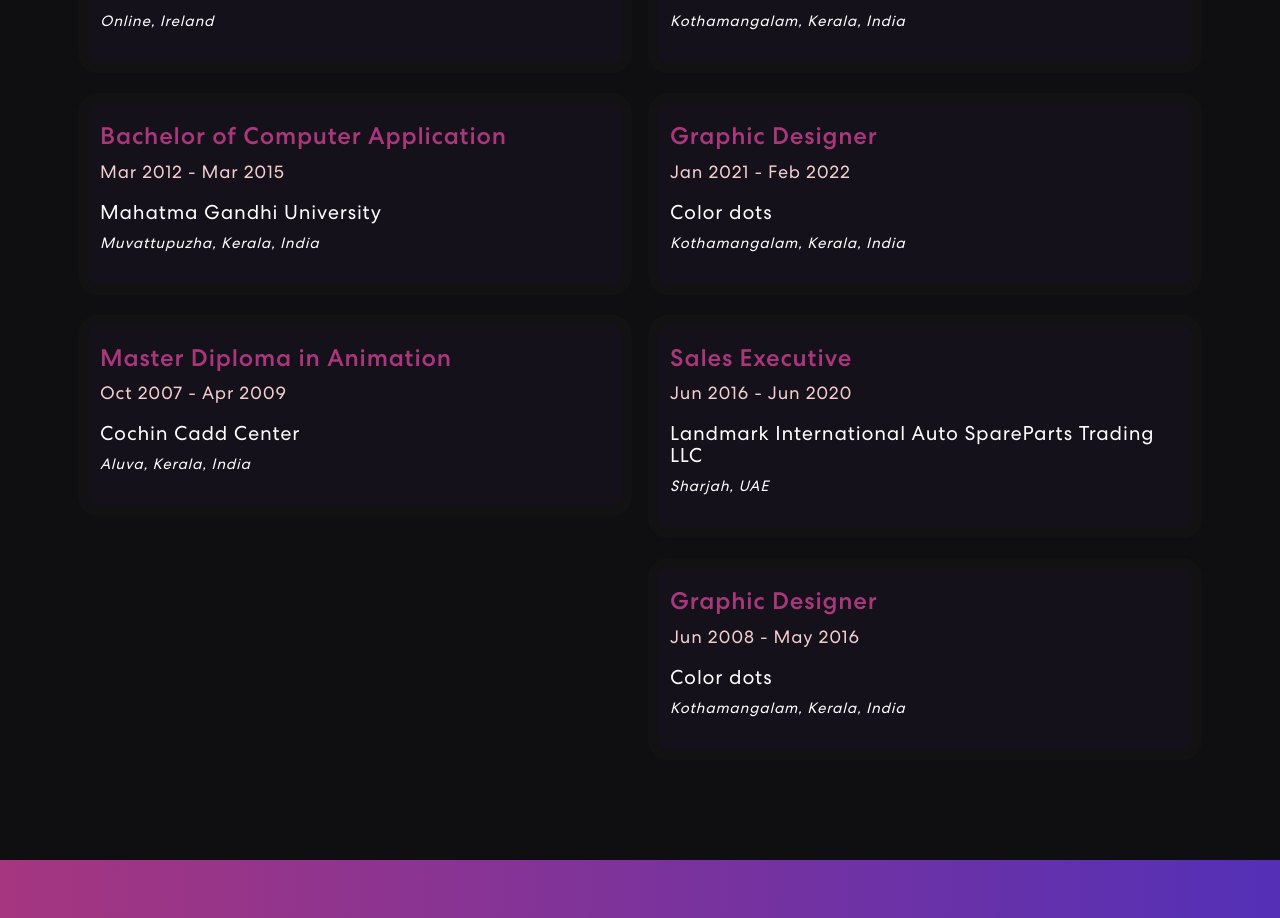
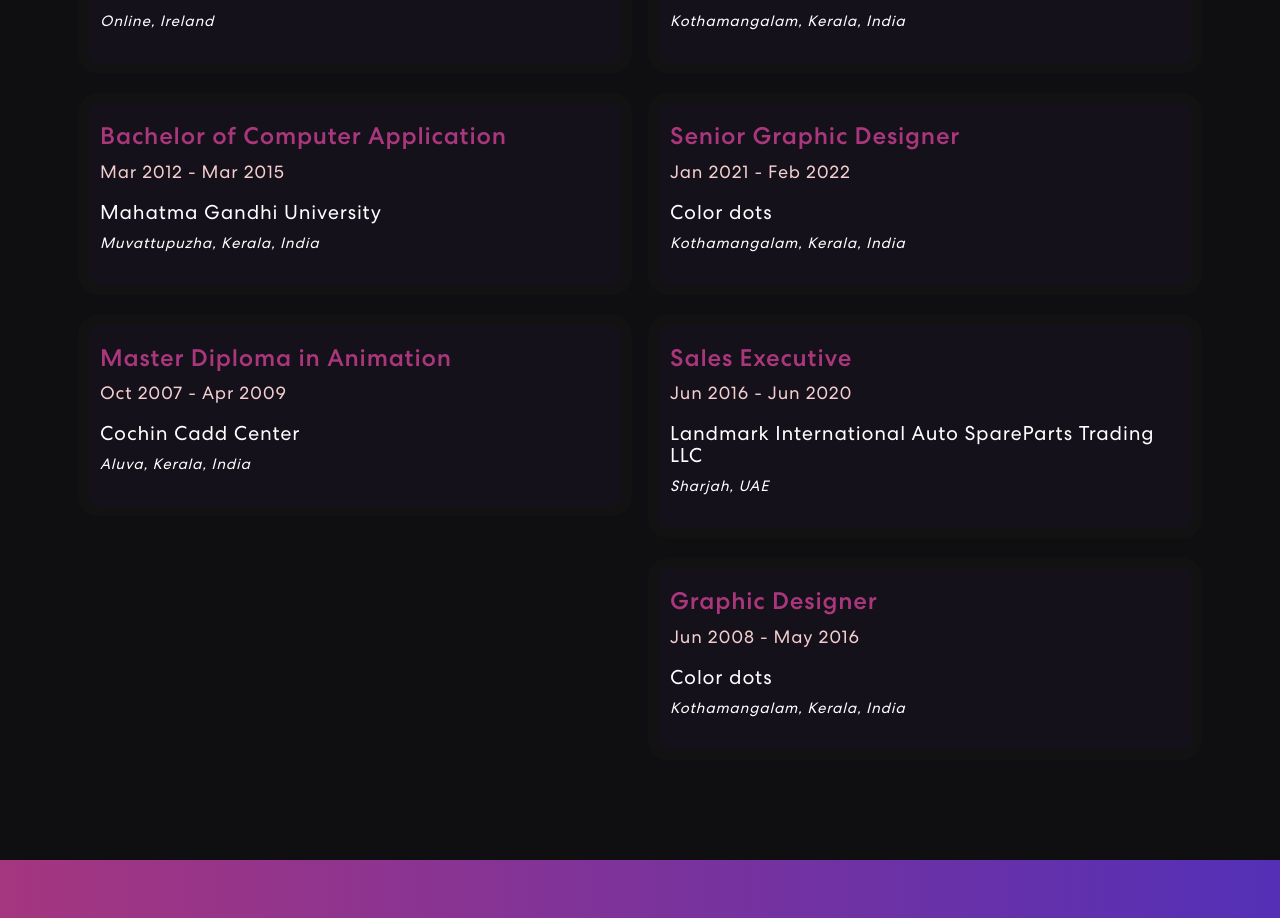
Before and after one commit to EbyChacko/portfolio_frontend, a React (Create React App) app: page / in a window 1280 px wide. Shown: the part 2842-3760 px from the top of the page. Built offline with nearby package versions, Linux system fonts and the light colour scheme.

Commit message:
change position at color dots

```diff
--- a/src/components/Education.js
+++ b/src/components/Education.js
@@ -33,7 +33,7 @@ export const Education = () => {
             place: 'Kothamangalam, Kerala, India',
         },
         {
-            role:"Graphic Designer",
+            role:"Senior Graphic Designer",
             duration: "Jan 2021 - Feb 2022",
             company: 'Color dots',
             place: 'Kothamangalam, Kerala, India',
```
